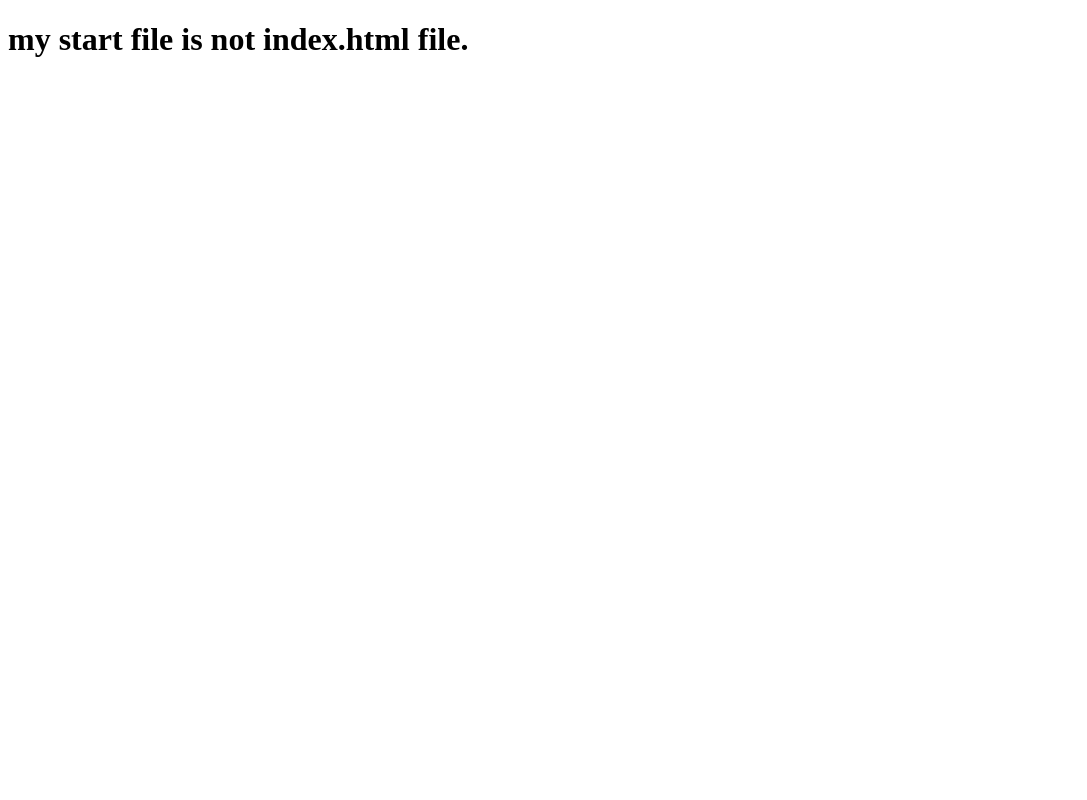
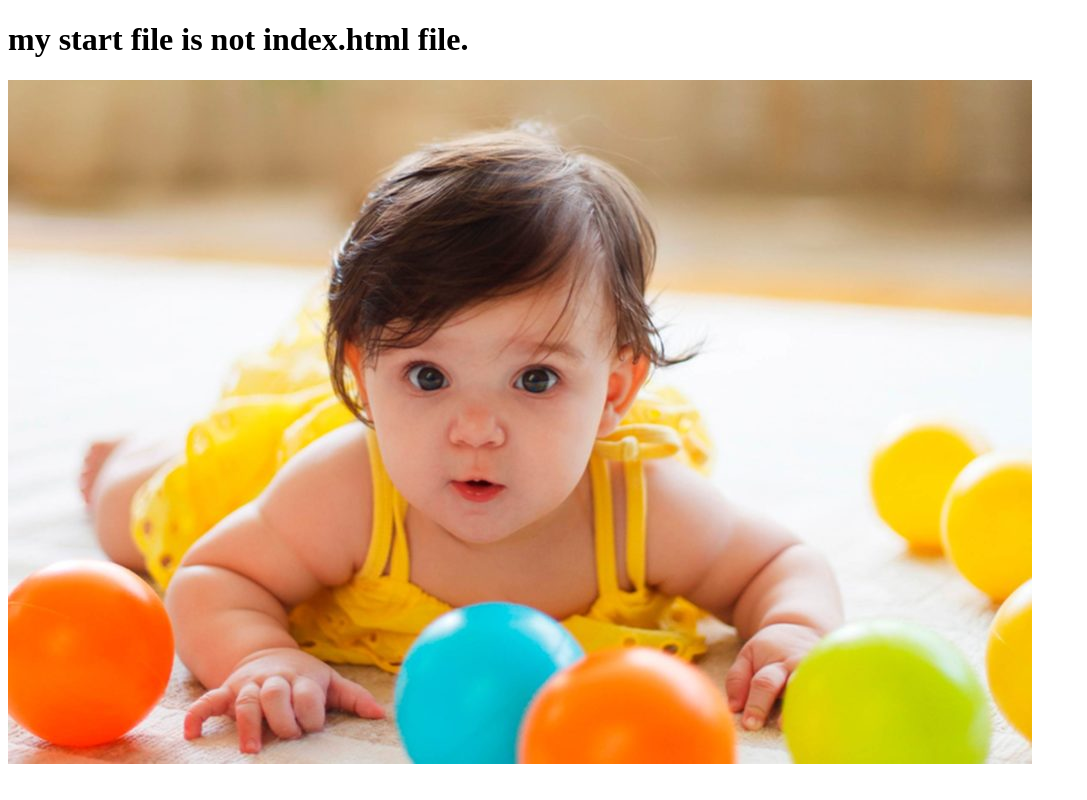
Before and after one commit to MdHasanRaju/my-third-repo, a plain HTML site: page index.html in a window 1280 px wide. Shown: the whole page, without its empty margins (0-1087 px from the left). Drawn offline with Linux system fonts and the light colour scheme.

Commit message:
baby added

```diff
--- a/index.html
+++ b/index.html
@@ -8,5 +8,6 @@
 </head>
 <body>
     <h1>my start file is not index.html file.</h1>
+    <img src="Cute-And-Sweet-Baby-Image.jpg" alt="">
 </body>
 </html>
```
Also changed, not shown: Cute-And-Sweet-Baby-Image.jpg (added).
